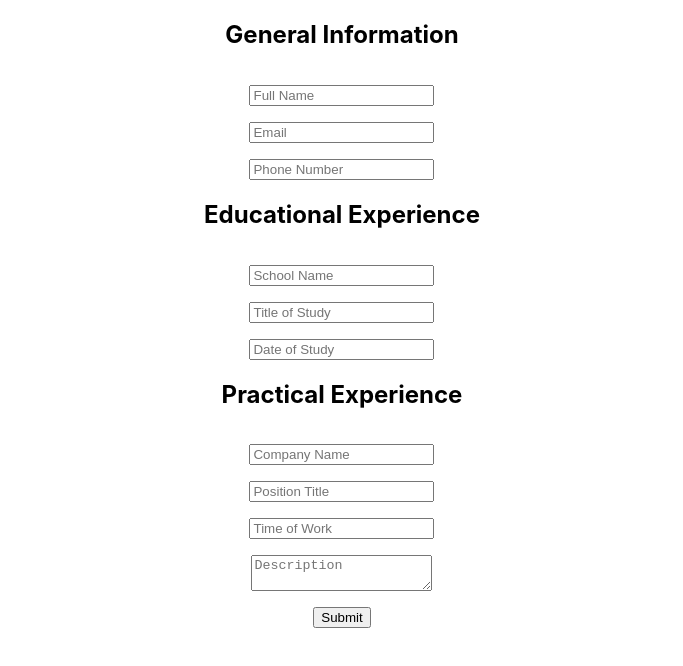
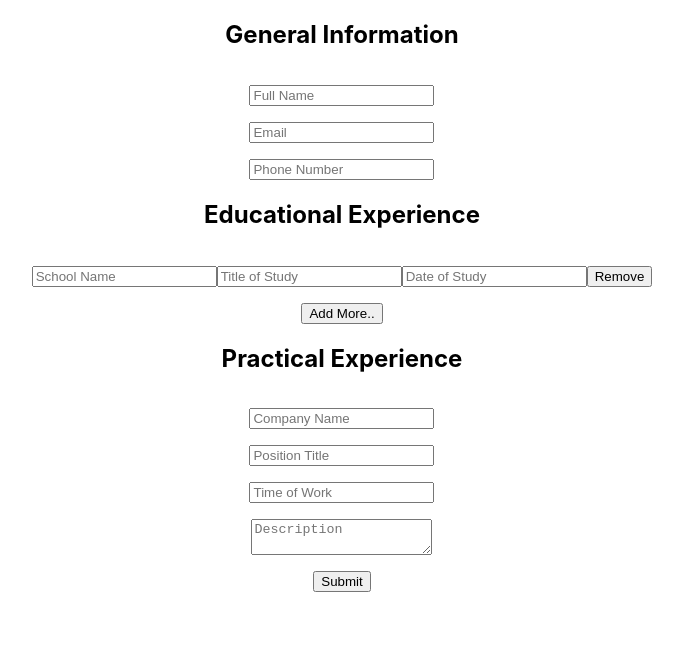
Before and after one commit to pllealfunes/react-cv-app, a React (Create React App) app: page / in a window 1280 px wide. Shown: the top 666 px of the page, without its empty margins (298-981 px from the left). Built offline with nearby package versions, Linux system fonts and the light colour scheme.

Commit message:
can now remove and add an education entry. Need to figure out how to stop form submit hwne adding new education field.

```diff
--- a/src/components/Form.js
+++ b/src/components/Form.js
@@ -16,6 +16,11 @@ export default function Form() {
         dateWorked: "",
         description: ""
     });
+    const [educationData, setEdData] = React.useState([{
+        schoolName: "",
+        degree: "",
+        gradDate: ""
+    }]);
     const [results, setResults] = React.useState("")
     const [isSubmitted, setSubmitForm] = React.useState(false);
     const [disableEdit, setDisableEdit] = React.useState(false);
@@ -61,6 +66,27 @@ export default function Form() {
         setDisableSubmit(false);
     }
 
+    const handleAddEd = () => {
+        const newEdInput = {
+            schoolName: "",
+            degree: "",
+            gradDate: ""
+        };
+        setEdData([...educationData, newEdInput]);
+    };
+
+    const handleRemoveEd = (index) => {
+        const educationEntry = [...educationData];
+        educationEntry.splice(index, 1);
+        setEdData(educationEntry);
+    };
+
+    const handleEdChange = (index, event) => {
+        const data = [...educationData];
+        data[index][event.target.name] = event.target.value;
+        setEdData(data);
+    };
+
 
 
     return (
@@ -92,27 +118,36 @@ export default function Form() {
                 </div>
                 <div className='edInfo'>
                     <h2>Educational Experience</h2>
+                    {educationData.map((input, index) => {
+                        return (
+                            <div key={index}>
                                 <input
                                     type='text'
                                     name='schoolName'
                                     placeholder='School Name'
-                        onChange={handleChange}
-                        value={formData.schoolName}
+                                    onChange={event => handleEdChange(index, event)}
+                                    value={input.schoolName}
                                 />
                                 <input
                                     type='text'
                                     name='degree'
                                     placeholder='Title of Study'
-                        onChange={handleChange}
-                        value={formData.degree}
+                                    onChange={event => handleEdChange(index, event)}
+                                    value={input.degree}
                                 />
                                 <input
                                     type='text'
                                     name='gradDate'
                                     placeholder='Date of Study'
-                        onChange={handleChange}
-                        value={formData.gradDate}
+                                    onChange={event => handleEdChange(index, event)}
+                                    value={input.gradDate}
                                 />
+                                <button onClick={() => handleRemoveEd(index)}>Remove</button>
+                            </div>
+                        )
+                    })}
+                    <button onClick={handleAddEd}>Add More..</button>
+
                 </div>
                 <div className='pacInfo'>
                     <h2>Practical Experience</h2>
```
Lines whose indentation alone changed are shown as unchanged.
